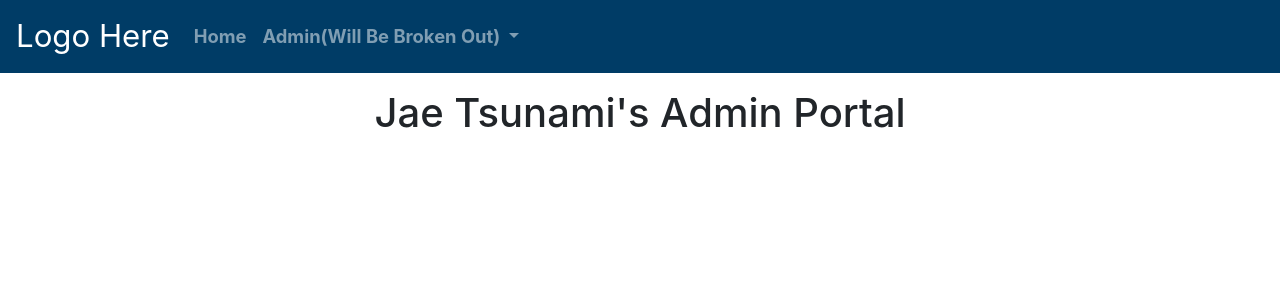
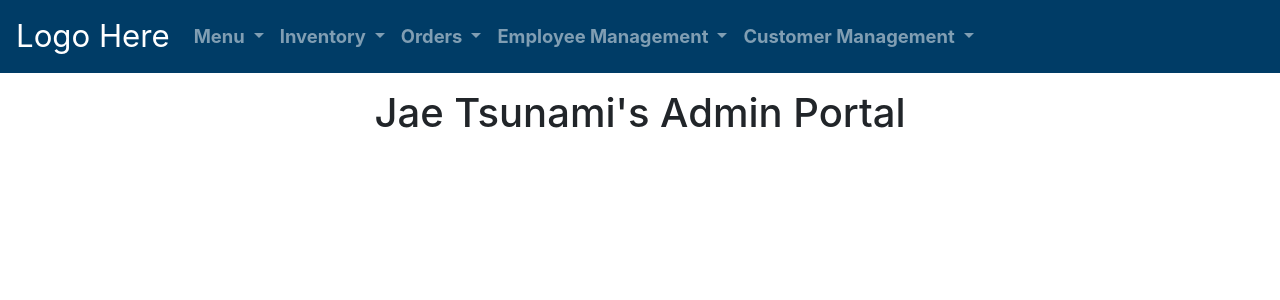
Before and after one commit to mroberts91/CapstoneProjectHGTC, a PHP site: page /index.php in a window 1280 px wide. Shown: the top 300 px of the page. Run offline with PHP 8.4, Linux system fonts and the light colour scheme; the visitor is signed in with stand-in values (Sample User, id 1); some libraries are stand-ins or nearby versions.

Commit message:
Updated Backend Nav

```diff
--- a/Backend/includes/admin_menu.php
+++ b/Backend/includes/admin_menu.php
@@ -1,17 +1,48 @@
 <li class="nav-item dropdown">
-    <a class="nav-link dropdown-toggle" href="#" id="adminDropdown" role="button" data-toggle="dropdown" aria-haspopup="true" aria-expanded="false">
-        Admin(Will Be Broken Out)
+    <a class="nav-link dropdown-toggle" href="#" id="menuDropdown" role="button" data-toggle="dropdown" aria-haspopup="true" aria-expanded="false">
+        Menu
     </a>
     <div class="dropdown-menu" aria-labelledby="navbarDropdown">
         <a class="dropdown-item" href="#">View Menu</a>
+        <div class="dropdown-divider"></div>
         <a class="dropdown-item" href="#">Add Menu Catagory</a>
+    </div>
+</li>
+<li class="nav-item dropdown">
+    <a class="nav-link dropdown-toggle" href="#" id="inventoryDropdown" role="button" data-toggle="dropdown" aria-haspopup="true" aria-expanded="false">
+        Inventory
+    </a>
+    <div class="dropdown-menu" aria-labelledby="navbarDropdown">
+        <a class="dropdown-item" href="#">View Inventory</a>
+    </div>
+</li>
+<li class="nav-item dropdown">
+    <a class="nav-link dropdown-toggle" href="#" id="orderDropdown" role="button" data-toggle="dropdown" aria-haspopup="true" aria-expanded="false">
+        Orders
+    </a>
+    <div class="dropdown-menu" aria-labelledby="navbarDropdown">
+        <a class="dropdown-item" href="#">Create Order</a>
         <div class="dropdown-divider"></div>
-        <a class="dropdown-item" href="#">View Inventory</a>
+        <a class="dropdown-item" href="#">Order Report</a>
+    </div>
+</li>
+<li class="nav-item dropdown">
+    <a class="nav-link dropdown-toggle" href="#" id="employeeDropdown" role="button" data-toggle="dropdown" aria-haspopup="true" aria-expanded="false">
+        Employee Management
+    </a>
+    <div class="dropdown-menu" aria-labelledby="navbarDropdown">
+        <a class="dropdown-item" href="create_employee.php"">Add Employee</a>
         <div class="dropdown-divider"></div>
-        <a class="dropdown-item" href="#">Create Ticket</a>
-        <a class="dropdown-item" href="#">Ticket Report</a>
-        <div class="dropdown-divider"></div>
-        <a class="dropdown-item" href="create_employee.php">Add Employee</a>
         <a class="dropdown-item" href="#">Manage Employees</a>
     </div>
 </li>
+<li class="nav-item dropdown">
+    <a class="nav-link dropdown-toggle" href="#" id="customerDropdown" role="button" data-toggle="dropdown" aria-haspopup="true" aria-expanded="false">
+        Customer Management
+    </a>
+    <div class="dropdown-menu" aria-labelledby="navbarDropdown">
+        <a class="dropdown-item" href="#">Add Customer</a>
+        <div class="dropdown-divider"></div>
+        <a class="dropdown-item" href="#">Manage Customers</a>
+    </div>
+</li>
--- a/Backend/includes/header.php
+++ b/Backend/includes/header.php
@@ -21,16 +21,16 @@ require_once __DIR__."/../../Data/common/ConnectionDataFactory.php";
 </head>
 <body>
 <nav class="navbar navbar-expand-lg navbar-dark">
-    <div class="navbar-logo navbar-brand" href="index.php">Logo Here</div>
+    <a href="index.php"><div class="navbar-logo navbar-brand">Logo Here</div></a>
     <button class="navbar-toggler" type="button" data-toggle="collapse" data-target="#navbarSupportedContent" aria-controls="navbarSupportedContent" aria-expanded="false" aria-label="Toggle navigation">
         <span class="navbar-toggler-icon"></span>
     </button>
 
     <div class="collapse navbar-collapse" id="navbarSupportedContent">
         <ul class="navbar-nav mr-auto">
-            <li class="nav-item">
-                <a class="nav-link" id="homeLink" href="index.php">Home</a>
-            </li>
+<!--            <li class="nav-item">-->
+<!--                <a class="nav-link" id="homeLink" href="index.php">Home</a>-->
+<!--            </li>-->
             <?php require_once __DIR__ ."/admin_menu.php";?>
         </ul>
         <form class="form-inline my-2 my-lg-0">
```
